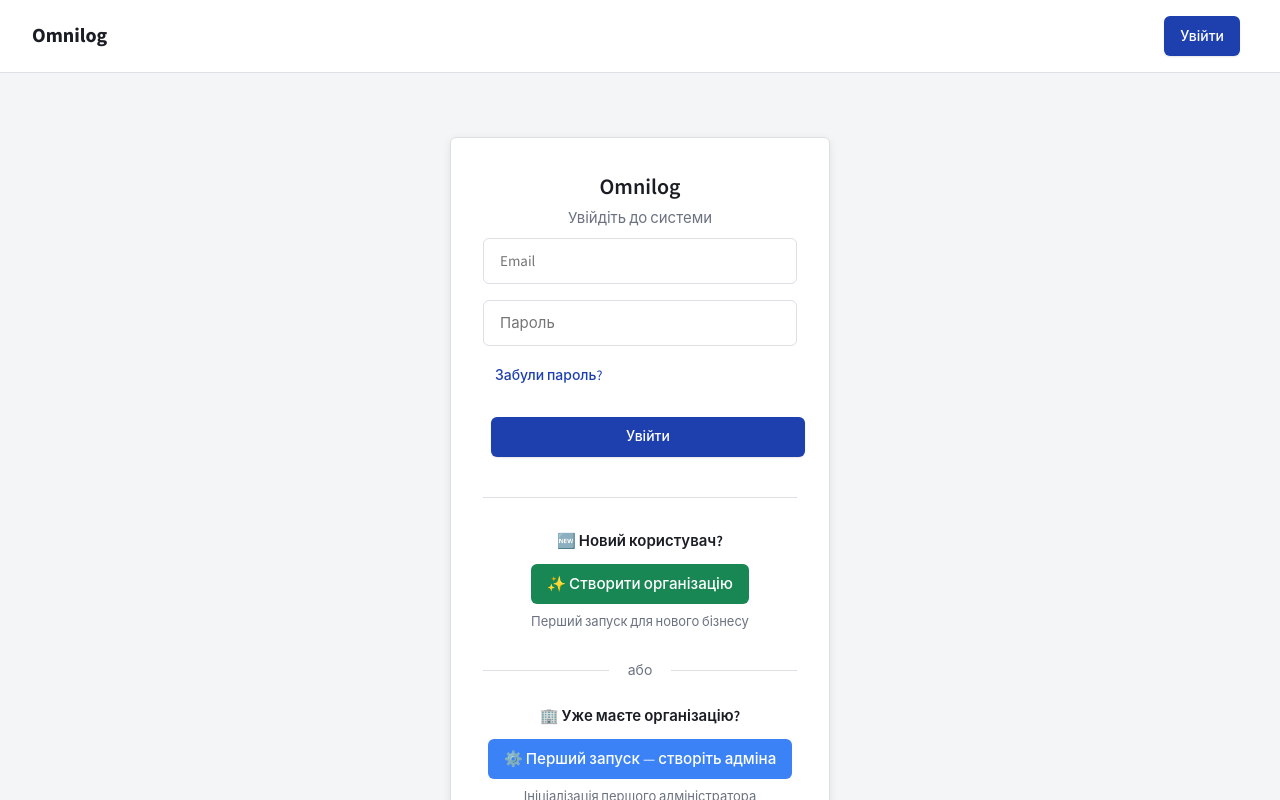
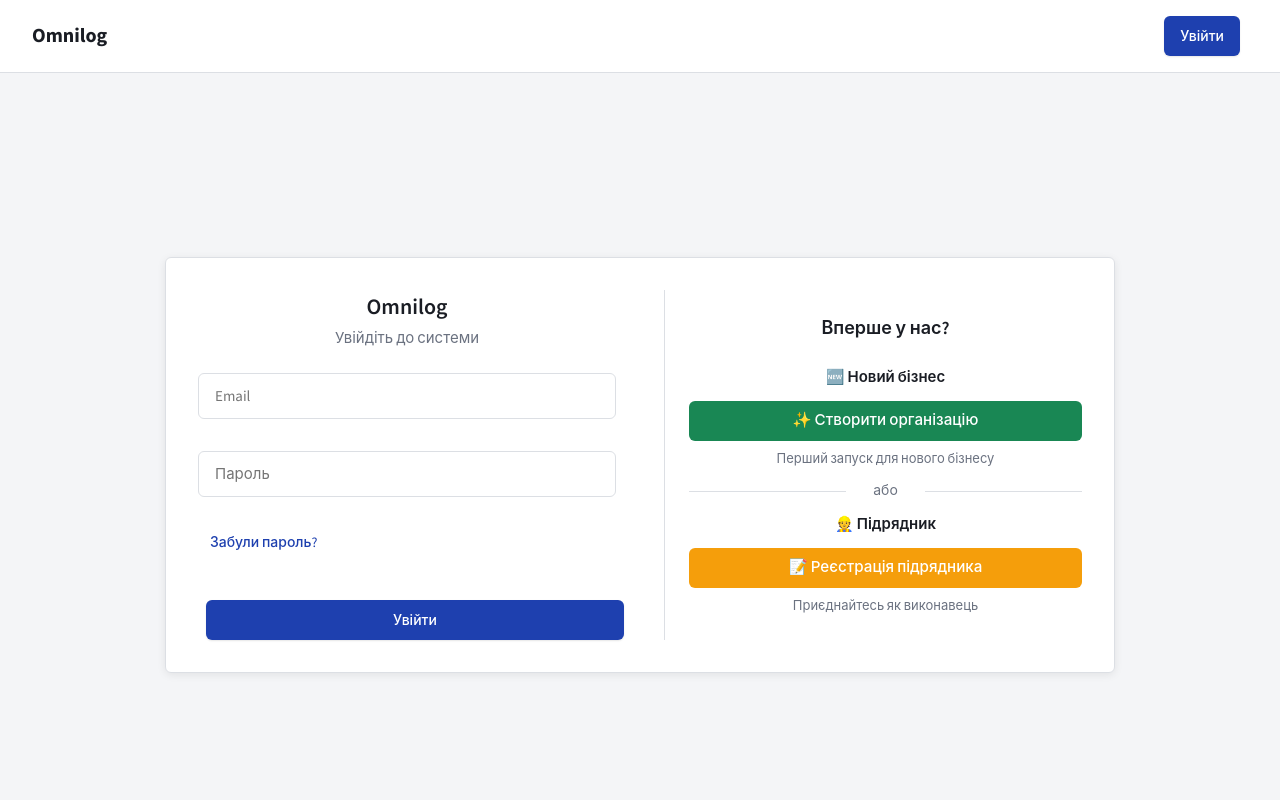
Before and after one commit to markostrutinsky/diploma, a React (Vite) app in the folder millog_frontend/: page /login in a window 1280 px wide. Built offline with nearby package versions, Linux system fonts and the light colour scheme.

Commit message:
ui(auth): 2-column layout + remove bootstrap button

```diff
--- a/millog_frontend/src/pages/Login.css
+++ b/millog_frontend/src/pages/Login.css
@@ -4,6 +4,7 @@
   align-items: center;
   justify-content: center;
   padding: 2rem;
+  background: var(--bg-main);
 }
 
 .login-card {
@@ -12,8 +13,11 @@
   border-radius: 6px;
   padding: 2rem;
   width: 100%;
-  max-width: 380px;
+  max-width: 950px;
   box-shadow: 0 2px 8px rgba(0, 0, 0, 0.08);
+  display: grid;
+  grid-template-columns: 1fr 1fr;
+  gap: 3rem;
 }
 
 .login-card h1 {
@@ -23,11 +27,66 @@
   font-weight: 600;
 }
 
-.login-card > p {
+/* ============================================================ */
+/* ДВОКОЛОННА ВЕРСТКА: ліво форма, право варіанти               */
+/* ============================================================ */
+
+.login-form-section {
+  display: flex;
+  flex-direction: column;
+  justify-content: center;
+}
+
+.login-form-section h1 {
+  margin: 0 0 0.25rem;
+  text-align: center;
+  font-size: 1.375rem;
+  font-weight: 600;
+}
+
+.login-form-section > p {
   color: var(--text-muted);
-  margin: 0 0 0.5rem;
+  margin: 0 0 1.5rem;
   text-align: center;
   font-size: 0.9375rem;
+}
+
+.login-form-section form {
+  display: flex;
+  flex-direction: column;
+  gap: 1rem;
+}
+
+.login-options-section {
+  display: flex;
+  flex-direction: column;
+  justify-content: center;
+  padding-left: 1.5rem;
+  border-left: 1px solid var(--border);
+}
+
+.login-options-section h2 {
+  margin: 0 0 1.5rem;
+  font-size: 1.125rem;
+  font-weight: 600;
+  text-align: center;
+  color: var(--text);
+}
+
+/* На мобільних — зберегти one-column */
+@media (max-width: 768px) {
+  .login-card {
+    grid-template-columns: 1fr;
+    gap: 2rem;
+    max-width: 400px;
+  }
+
+  .login-options-section {
+    padding-left: 0;
+    border-left: none;
+    border-top: 1px solid var(--border);
+    padding-top: 2rem;
+  }
 }
 
 .login-hint {
@@ -105,22 +164,13 @@
 }
 
 /* ============================================================ */
-/* НОВІ ДІЇ: Кнопки для других сценаріїв (Signup/Bootstrap/Register) */
+/* ДІЇ: Кнопки для альтернативних варіантів (Signup/Register)   */
 /* ============================================================ */
 
-.login-actions {
-  margin-top: 2.5rem;
-  padding-top: 2rem;
-  border-top: 1px solid var(--border);
-}
-
 .login-action-section {
-  margin-bottom: 1.75rem;
+  margin-bottom: 0;
   text-align: center;
-}
-
-.login-action-section:last-child {
-  margin-bottom: 0;
+  padding: 0;
 }
 
 .action-label {
@@ -137,11 +187,13 @@
 }
 
 .btn-large {
-  padding: 0.875rem 1rem !important;
+  padding: 0.875rem 1.25rem !important;
   font-size: 0.95rem !important;
   font-weight: 500;
   border-radius: 6px;
   transition: all 0.2s ease;
+  width: 100%;
+  display: block;
 }
 
 .btn-success {
@@ -187,7 +239,8 @@
 }
 
 .login-action-divider {
-  margin: 1.5rem 0;
+  margin: 0;
+  padding: 0.75rem 0;
   text-align: center;
   color: var(--text-muted);
   font-size: 0.875rem;
--- a/millog_frontend/src/pages/Login.tsx
+++ b/millog_frontend/src/pages/Login.tsx
@@ -83,6 +83,7 @@ export default function Login() {
           </>
         ) : (
           <>
+            <div className="login-form-section">
               <h1>Omnilog</h1>
               <p>Увійдіть до системи</p>
 
@@ -123,11 +124,14 @@ export default function Login() {
                   {loading ? 'Вхід...' : 'Увійти'}
                 </button>
               </form>
+            </div>
 
-            {/* Великі кнопки для інших сценаріїв */}
-            <div className="login-actions">
+            {/* Варіанти справа */}
+            <div className="login-options-section">
+              <h2>Вперше у нас?</h2>
+
               <div className="login-action-section">
-                <p className="action-label">🆕 Новий користувач?</p>
+                <p className="action-label">🆕 Новий бізнес</p>
                 <Link to="/signup" className="btn btn-success btn-large">
                   ✨ Створити організацію
                 </Link>
@@ -137,21 +141,11 @@ export default function Login() {
               <div className="login-action-divider">або</div>
 
               <div className="login-action-section">
-                <p className="action-label">🏢 Уже маєте організацію?</p>
-                <Link to="/bootstrap" className="btn btn-info btn-large">
-                  ⚙️ Перший запуск — створіть адміна
-                </Link>
-                <p className="action-hint">Ініціалізація першого адміністратора</p>
-              </div>
-
-              <div className="login-action-divider">або</div>
-
-              <div className="login-action-section">
-                <p className="action-label">👷 Підрядник?</p>
+                <p className="action-label">👷 Підрядник</p>
                 <Link to="/register" className="btn btn-warning btn-large">
                   📝 Реєстрація підрядника
                 </Link>
-                <p className="action-hint">Приєднайтесь як зовнішній виконавець</p>
+                <p className="action-hint">Приєднайтесь як виконавець</p>
               </div>
             </div>
           </>
```
Lines whose indentation alone changed are shown as unchanged.
